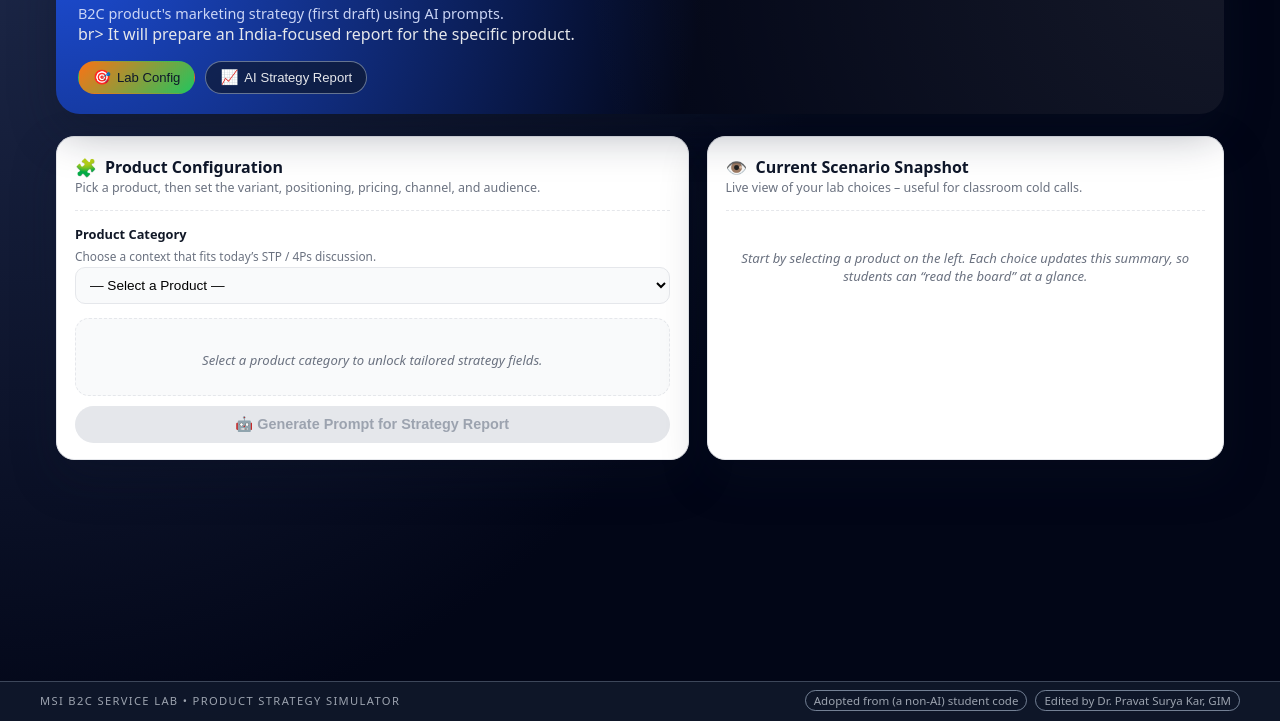
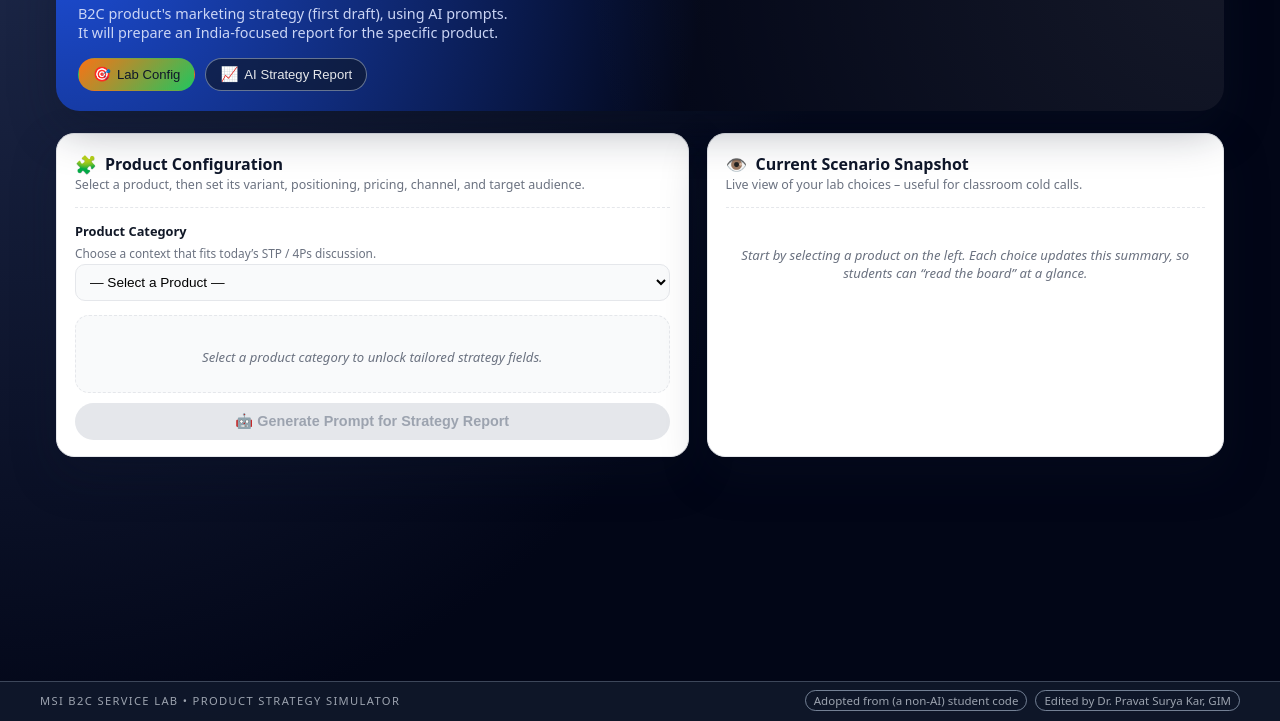
Before and after one commit to CoolPravat/MKT-Strategy-Prompt, a plain HTML site: page index.html in a window 1280 px wide. Shown: the part 79-800 px from the top of the page. Drawn offline with Linux system fonts and the light colour scheme.

Commit message:
Update index.html

```diff
--- a/index.html
+++ b/index.html
@@ -706,7 +706,7 @@
             <span>🧪 MSI B2C Strategy Lab</span>
           </h1>
           <p>
-            B2C product's marketing strategy (first draft) using AI prompts.</p>br>
+            B2C product's marketing strategy (first draft), using AI prompts.</br>
             It will prepare an India-focused report for the specific product.
           </p>
         </div>
@@ -736,7 +736,7 @@
                   <span class="emoji">🧩</span> Product Configuration
                 </div>
                 <div class="card-subtitle">
-                  Pick a product, then set the variant, positioning, pricing, channel, and audience.
+                  Select a product, then set its variant, positioning, pricing, channel, and target audience.
                 </div>
               </div>
             </div>
```
